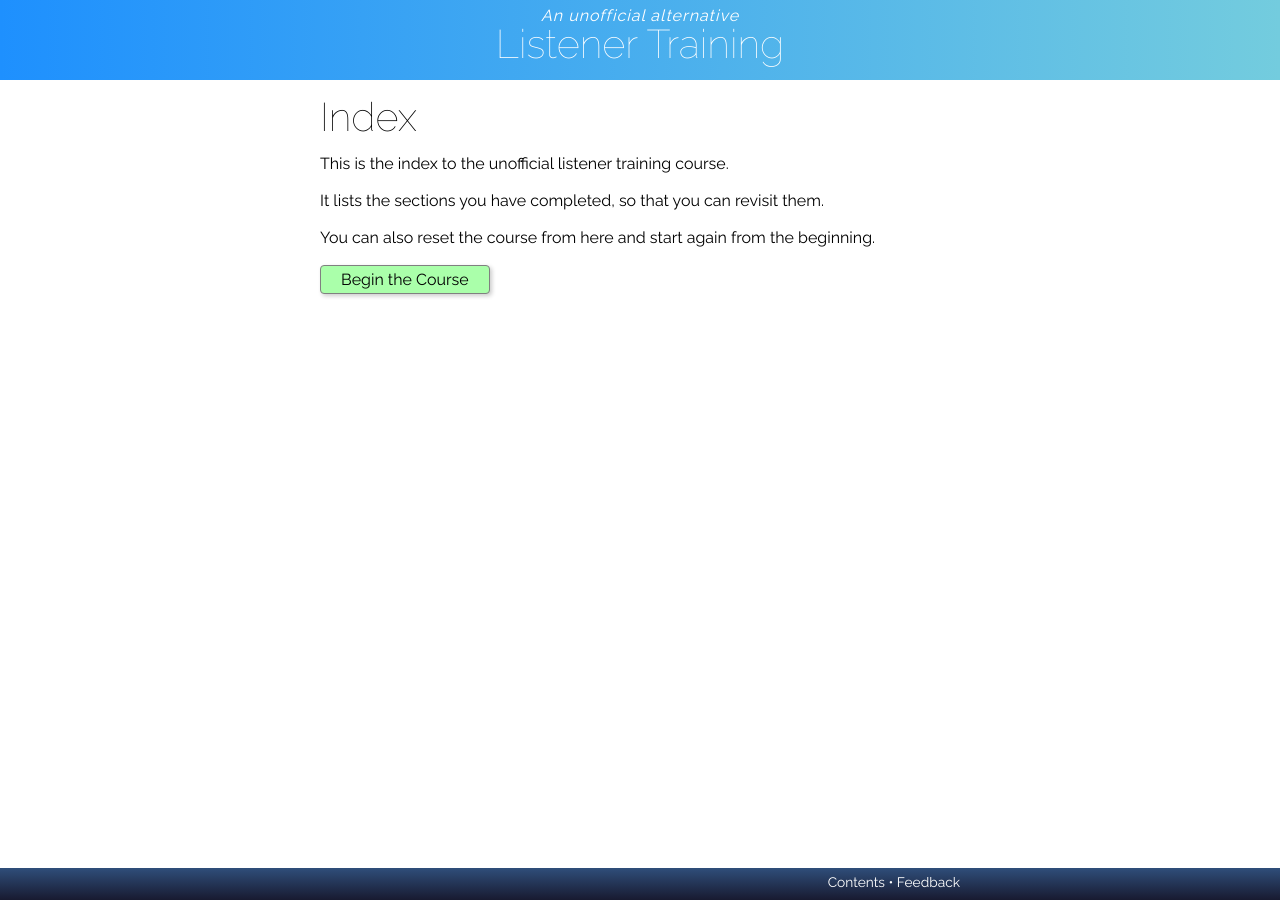
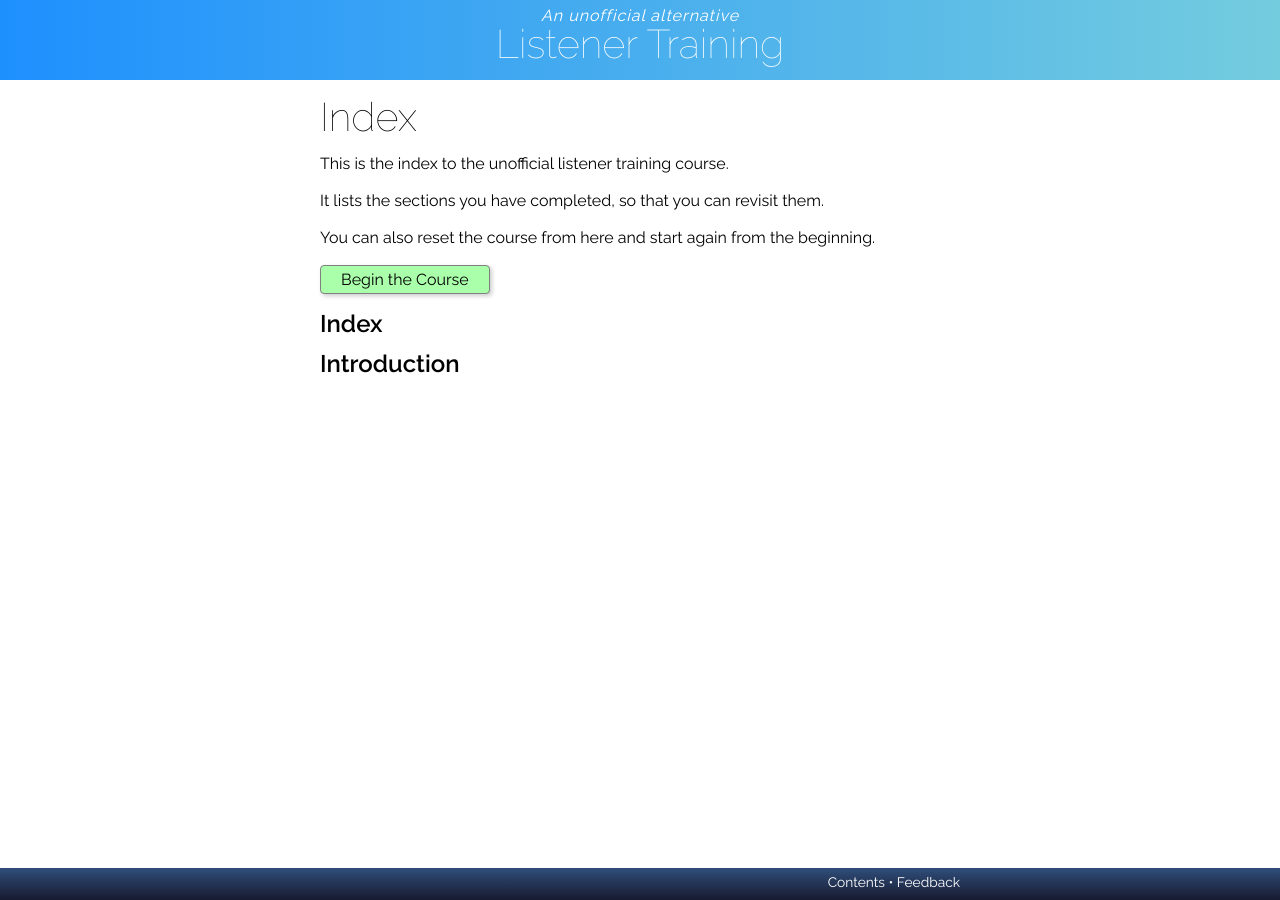
Before and after one commit to RarelyCharlie/rarelycharlie.github.io, a Jekyll site: the page built from _listen/index.md, in a window 1280 px wide. Built offline with Jekyll 4.4.1, drawn with Linux system fonts in a browser that asks for light colours; nearby versions of some CDN libraries.

Commit message:
try interation

```diff
--- a/_listen/index.md
+++ b/_listen/index.md
@@ -11,3 +11,7 @@ It lists the sections you have completed, so that you can revisit them.
 You can also reset the course from here and start again from the beginning.
 
 <button onclick="nextpage()">Begin the Course</button>
+
+{% for section in site.listen %}
+  <h2>{{ section.title }}</h2>
+{% endfor %}
```
